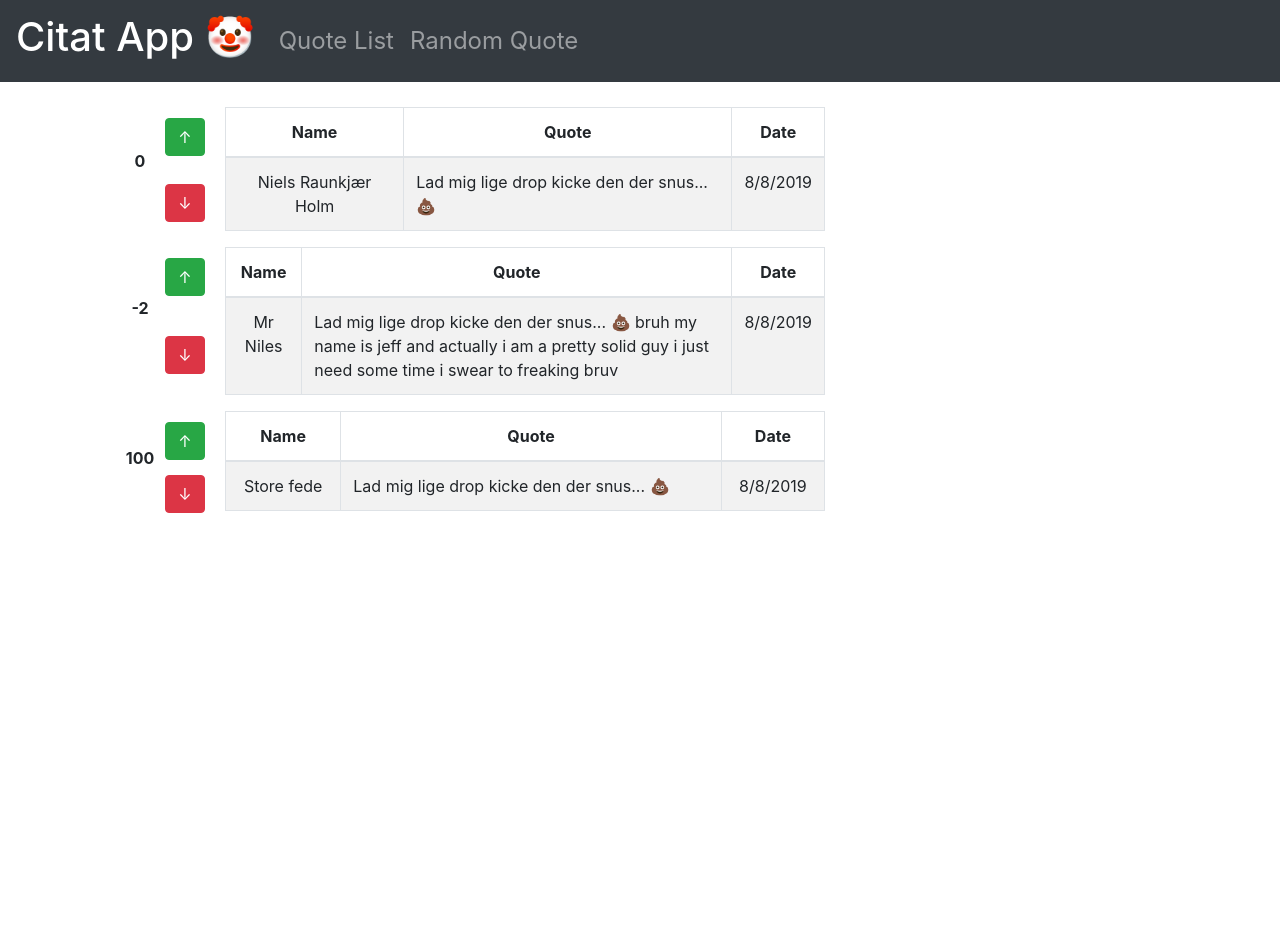
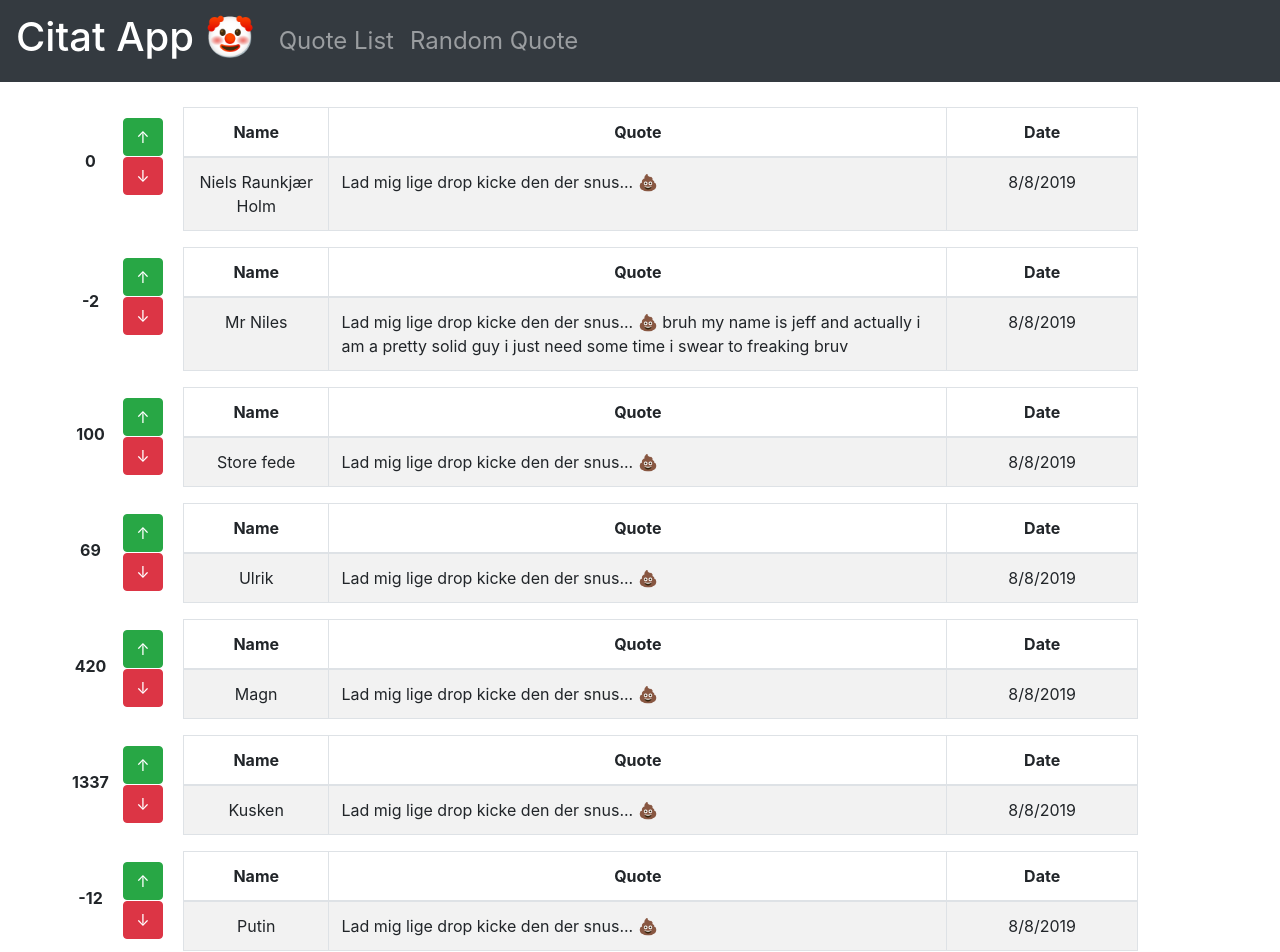
Before and after one commit to nrholm1/citat-app, a React (Create React App) app in the folder app/: page / in a window 1280 px wide. Shown: the top 952 px of the page. Before the commit the page ends 800 px from the top, so only its background shows below. Built offline with nearby package versions, Linux system fonts and the light colour scheme.

Commit message:
Improve UI

```diff
--- a/app/package.json
+++ b/app/package.json
@@ -10,6 +10,7 @@
     "@types/node": "^14.14.31",
     "@types/react": "^17.0.2",
     "@types/react-dom": "^17.0.1",
+    "@types/react-router-dom": "^5.1.7",
     "bootstrap": "^4.6.0",
     "react": "^17.0.1",
     "react-bootstrap": "^1.5.1",
@@ -43,5 +44,6 @@
       "last 1 firefox version",
       "last 1 safari version"
     ]
-  }
+  },
+  "devDependencies": {}
 }
--- a/app/src/App.css
+++ b/app/src/App.css
@@ -41,3 +41,7 @@ button:focus {
 ul {
   list-style-type: none;
 }
+
+.container {
+  transform: translateX(-5%);
+}
--- a/app/src/App.js
+++ b/app/src/App.js
@@ -17,6 +17,7 @@ function App() {
           <Switch>
             {/* TODO should maybe be loaded inside component through service - will save headache here as wel */}
             <Route exact path="/" component={QuoteList} />
+            <Route exact path="/quote/random" component={QuoteCard} />
             <Route exact path="/quote/:id" component={QuoteCard} />
           </Switch>
         </div>
--- a/app/src/components/quote/quote-card.css
+++ b/app/src/components/quote/quote-card.css
@@ -3,9 +3,6 @@ table {
     border-radius: 6px;
     border: solid #222 1px;
     padding: 7px;
-
-    min-width: 600px;
-    max-width: 600px;
 }
 
 td {
@@ -23,5 +20,5 @@ td {
 .karma {
     transform: translateY(30%);
     font-weight: bold;
-    min-width: 30px;
+    min-width: 45px;
 }
--- a/app/src/components/quote/quote-card.tsx
+++ b/app/src/components/quote/quote-card.tsx
@@ -1,16 +1,28 @@
 import React, { useState } from 'react';
 import { Table, Button } from 'react-bootstrap';
-import { quotelist } from '../../mockdata';
 import Quote from '../../models/quote';
 import './quote-card.css';
-import QuoteService from '../../services/quote-service'
+import QuoteService from '../../services/quote-service';
+import { useLocation } from 'react-router-dom'
 
 enum VoteState {
-    NO, UP, DOWN
+    NO,
+    UP,
+    DOWN
 }
 
 function QuoteCard(props: any) {
-    const data: Quote = props.data;
+    let data: Quote = props.data;
+    const path = useLocation();
+
+    if (data == undefined) {
+        let _id = path.pathname.split('/')[2];
+        if (_id === "random")
+            data = QuoteService.getRandom();
+        else
+            data = QuoteService.getById(parseInt(_id));
+    }
+
     const [karma, setKarma] = useState<number>(data.karma);
     const [voted, setVoted] = useState<VoteState>(VoteState.NO)
 
@@ -39,6 +51,7 @@ function QuoteCard(props: any) {
             setVoted(VoteState.DOWN);
         }
         else if (voted === VoteState.UP) {
+            // lazy method: downvote twice to cancel out old upvote
             QuoteService.downvote(data.id);
             QuoteService.downvote(data.id);
             setVoted(VoteState.DOWN);
@@ -57,12 +70,20 @@ function QuoteCard(props: any) {
                 {karma}
             </div>
             <table className={"vote-btn"}>
-                <th>
-                    <Button onClick={() => upvote()} variant="success">↑</Button>
-                </th>
-                <tr>
-                    <Button onClick={() => downvote()} variant="danger">↓</Button>
-                </tr>
+                <thead>
+                    <th>
+                        <Button active={voted === VoteState.DOWN}
+                                onClick={() => upvote()}
+                                variant="success">↑</Button>
+                    </th>
+                </thead>
+                <tbody>
+                    <tr>
+                        <Button active={voted === VoteState.UP}
+                                onClick={() => downvote()}
+                                variant="danger">↓</Button>
+                    </tr>
+                </tbody>
             </table>
             <Table striped bordered hover>
                 <thead>
@@ -74,10 +95,10 @@ function QuoteCard(props: any) {
                 </thead>
                 <tbody>
                     <tr>
-                        <td>
+                        <td style={{maxWidth: "50px"}}>
                             { data.name }
                         </td>
-                        <td style={{textAlign: "left"}}>
+                        <td style={{textAlign: "left", maxWidth: "300px" }}>
                             { data.text }
                         </td>
                         <td>
--- a/app/src/mockdata.ts
+++ b/app/src/mockdata.ts
@@ -20,4 +20,74 @@ export const quotelist: Quote[] = [{
     text: "Lad mig lige drop kicke den der snus... 💩",
     date: "8/8/2019",
     karma: 100
+},
+{
+    id: 3,
+    name: "Ulrik",
+    text: "Lad mig lige drop kicke den der snus... 💩",
+    date: "8/8/2019",
+    karma: 69
+},
+{
+    id: 4,
+    name: "Magn",
+    text: "Lad mig lige drop kicke den der snus... 💩",
+    date: "8/8/2019",
+    karma: 420
+},
+{
+    id: 5,
+    name: "Kusken",
+    text: "Lad mig lige drop kicke den der snus... 💩",
+    date: "8/8/2019",
+    karma: 1337
+},
+{
+    id: 6,
+    name: "Putin",
+    text: "Lad mig lige drop kicke den der snus... 💩",
+    date: "8/8/2019",
+    karma: -12
+},
+{
+    id: 7,
+    name: "Dum og grim",
+    text: "Lad mig lige drop kicke den der snus... 💩",
+    date: "8/8/2019",
+    karma: 2
+},
+{
+    id: 8,
+    name: "Bambam Stenhård",
+    text: "Lad mig lige drop kicke den der snus... 💩",
+    date: "8/8/2019",
+    karma: 234
+},
+{
+    id: 9,
+    name: "Store fede",
+    text: "Lad mig lige drop kicke den der snus... 💩",
+    date: "8/8/2019",
+    karma: -144
+},
+{
+    id: 10,
+    name: "Kaptajn Kævle 🏴‍☠️",
+    text: "Lad mig lige drop kicke den der snus... 💩",
+    date: "8/8/2019",
+    karma: 750
+},
+{
+    id: 11,
+    name: "Biggie",
+    text: "Lad mig lige drop kicke den der snus... 💩",
+    date: "8/8/2019",
+    karma: -1417
+},
+{
+    id: 12,
+    name: "Karl",
+    text: "Lad mig lige drop kicke den der snus... 💩",
+    date: "8/8/2019",
+    karma: 2122
 }];
```
Also changed, not shown: 1 other file (tests, documents, lock files or other folders).
